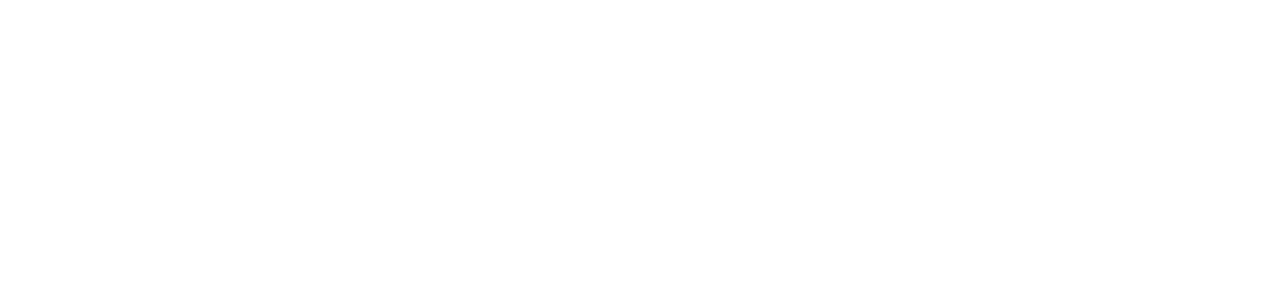
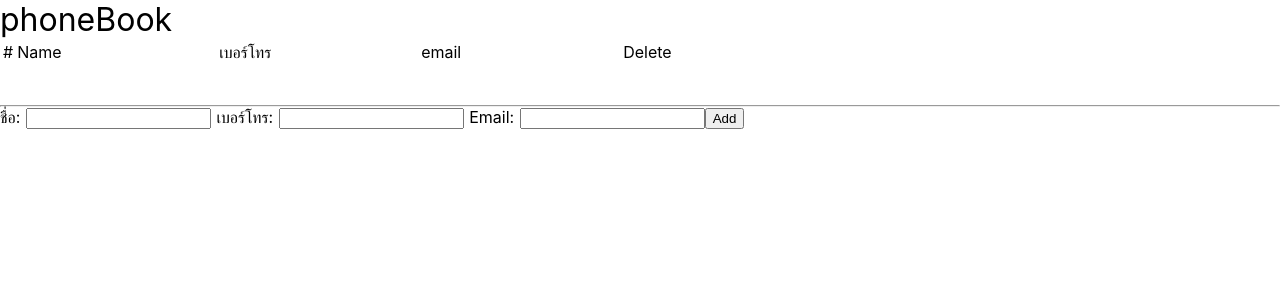
Before and after one commit to supertun555/learn-to-pr, a Nuxt app: page /sirirat in a window 1280 px wide. Before the commit this address had no page. Shown: the top 300 px of the page. Built offline with nearby package versions, Linux system fonts and the light colour scheme.

Commit message:
add sirirat page

```diff
--- a/pages/index.vue
+++ b/pages/index.vue
@@ -2,6 +2,7 @@
   <section class="container">
     <div>
       <h1>Learn to PR</h1>
+      <nuxt-link to="/sirirat">About</nuxt-link>
     </div>
   </section>
 </template>
--- /dev/null
+++ b/pages/sirirat.vue
@@ -0,0 +1,89 @@
+<template>
+  <div class="hello">
+    <h1>phoneBook</h1>
+    <table align="center">
+      <tr>
+        <td>#</td>
+        <td width="200px">Name</td>
+        <td width="200px">เบอร์โทร</td>
+        <td width="200px">email</td>
+        <td width="200px">Delete</td>
+      </tr>
+      <tr v-for="(user, index) in users" align="center">
+        <td>{{index+1}}</td>
+        <td>{{ user.name }}</td>
+        <td>{{ user.number }}</td>
+        <td>{{ user.email }}</td>
+        <td ><button @click="deleteUser(index)">Delete</button></td>
+      </tr>
+    </table>
+    <br><br><hr>
+    ชื่อ: <input type="text" v-model="inputName">
+    เบอร์โทร: <input type="text" v-model="inputNumber">
+    Email: <input type="text" v-model="inputEmail">
+    <button @click="addUser">Add</button>
+
+
+  </div>
+</template>
+
+<script>
+export default {
+  name: 'hello',
+  data () {
+    return {
+      inputName: '',
+      inputNumber: '',
+      inputEmail: '',
+      users: [
+      ]
+    }
+  },
+  methods: {
+    addUser: function () {
+      if (this.inputName === '' || this.inputEmail === '') {
+        return
+      }
+      var pattMail = /.+@\w+\..+/g
+      var pattNumber = /^0\d{2}-\d{3}-\d{4}$/g
+      var mailMatch = pattMail.test(this.inputEmail)
+      var numberMatch = pattNumber.test(this.inputNumber)
+      if (mailMatch) {
+        if (numberMatch) {
+          this.users.push({
+            num: this.count,
+            name: this.inputName,
+            number: this.inputNumber,
+            email: this.inputEmail
+          })
+        } else {
+          alert('Wrong phone number !!\nPlaese enter a valid phone number.')
+        }
+      } else {
+        alert('Wrong email !!\nPlaese enter a valid email address.')
+      }
+    },
+    deleteUser: function (index) {
+      this.users.splice(index, 1)
+    }
+  }
+}
+</script>
+
+<!-- Add "scoped" attribute to limit CSS to this component only -->
+<style scoped>
+h1, h2 {
+  font-weight: normal;
+}
+ul {
+  list-style-type: none;
+  padding: 0;
+}
+li {
+  display: inline-block;
+  margin: 0 10px;
+}
+a {
+  color: #42b983;
+}
+</style>
```
Also changed, not shown: components/bb1.jpg (added), 1 other file (tests, documents, lock files or other folders).
